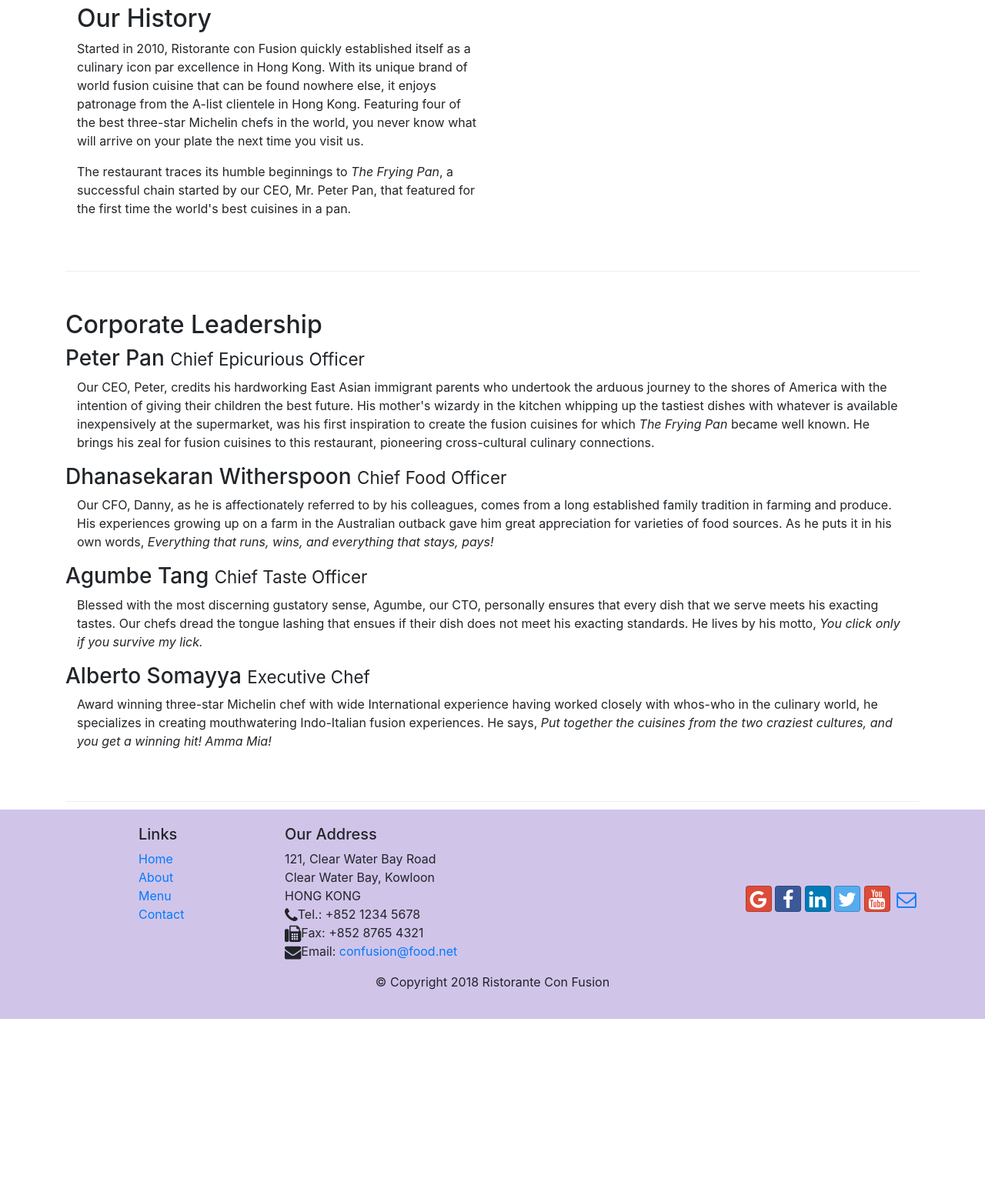
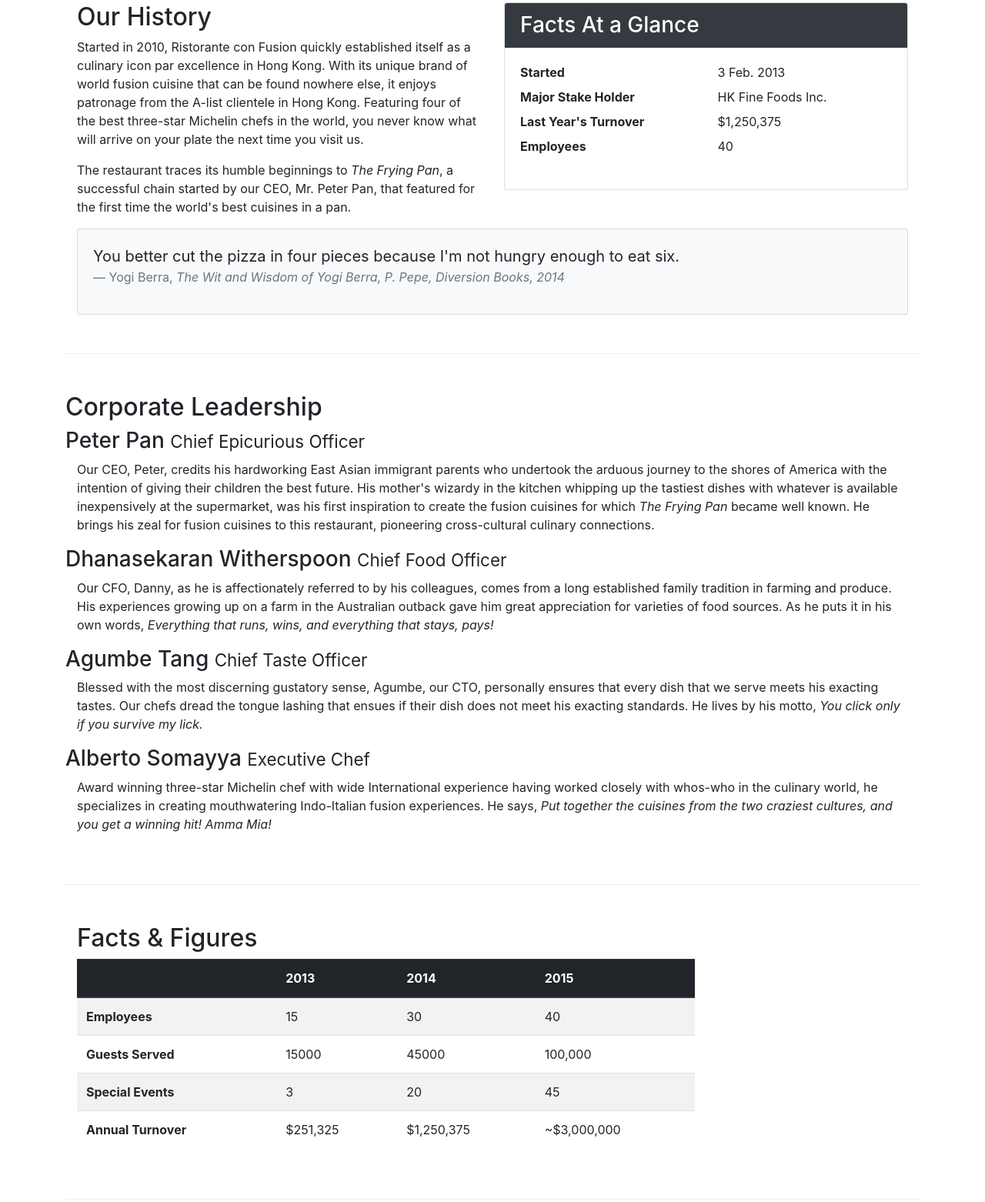
Before and after one commit to lucassf/WEB-Full-Stack-Course, a website: page aboutus.html in a window 1280 px wide. Shown: the part 462-2024 px from the top of the page at 77% size. Before the commit the page ends 1796 px from the top, so only its background shows below. Drawn offline with nearby package versions, Linux system fonts and the light colour scheme.

Commit message:
Added logo + card+ table

```diff
--- a/aboutus.html
+++ b/aboutus.html
@@ -34,7 +34,8 @@
                                 class="fa fa-info fa-lg"></span> About</a></li>
                     <li class="nav-item"><a class="nav-link" href="#"><span class="fa fa-list fa-lg"></span> Menu</a>
                     </li>
-                    <li class="nav-item"><a class="nav-link" href="contactus.html"><span class="fa fa-address-card fa-lg"></span>
+                    <li class="nav-item"><a class="nav-link" href="contactus.html"><span
+                                class="fa fa-address-card fa-lg"></span>
                             Contact</a></li>
                 </ul>
             </div>
@@ -49,7 +50,8 @@
                     <p>We take inspiration from the World's best cuisines, and create a unique fusion experience. Our
                         lipsmacking creations will tickle your culinary senses!</p>
                 </div>
-                <div class="col-12 col-sm">
+                <div class="col-12 col-sm align-self-center">
+                    <img src="img/logo.png" class="img-fluid">
                 </div>
             </div>
         </div>
@@ -69,7 +71,7 @@
             </div>
         </div>
 
-        <div class="row row-content align-items-center">
+        <div class="row row-content">
             <div class="col-12 col-sm-6">
                 <h2>Our History</h2>
                 <p>Started in 2010, Ristorante con Fusion quickly established itself as a culinary icon par excellence
@@ -80,7 +82,33 @@
                 <p>The restaurant traces its humble beginnings to <em>The Frying Pan</em>, a successful chain started by
                     our CEO, Mr. Peter Pan, that featured for the first time the world's best cuisines in a pan.</p>
             </div>
-            <div class="col-12 col-sm-6">
+            <div class="col-sm">
+                <div class="card">
+                    <h3 class="card-header bg-dark text-white">Facts At a Glance</h3>
+                    <div class="card-body">
+                        <dl class="row">
+                            <dt class="col-6">Started</dt>
+                            <dd class="col-6">3 Feb. 2013</dd>
+                            <dt class="col-6">Major Stake Holder</dt>
+                            <dd class="col-6">HK Fine Foods Inc.</dd>
+                            <dt class="col-6">Last Year's Turnover</dt>
+                            <dd class="col-6">$1,250,375</dd>
+                            <dt class="col-6">Employees</dt>
+                            <dd class="col-6">40</dd>
+                        </dl>
+                    </div>
+                </div>
+            </div>
+            <div class="col-12">
+                <div class="card card-body bg-light">
+                    <blockquote class="blockquote">
+                        <p class="mb-0">You better cut the pizza in four pieces because I'm not hungry enough to eat
+                            six.</p>
+                        <footer class="blockquote-footer">Yogi Berra, <cite title="Source Title">The Wit and Wisdom of
+                                Yogi Berra,
+                                P. Pepe, Diversion Books, 2014</cite></footer>
+                    </blockquote>
+                </div>
             </div>
         </div>
 
@@ -112,6 +140,50 @@
                     mouthwatering Indo-Italian fusion experiences. He says, <em>Put together the cuisines from the two
                         craziest cultures, and you get a winning hit! Amma Mia!</em></p>
             </div>
+        </div>
+        <div class="row row-content">
+            <div class="col-12 col-sm-9">
+                <h2>Facts &amp; Figures</h2>
+                <div class="table-responsive">
+                    <table class="table table-striped">
+                        <thead class="thead-dark">
+                            <tr>
+                                <th>&nbsp;</th>
+                                <th>2013</th>
+                                <th>2014</th>
+                                <th>2015</th>
+                            </tr>
+                        </thead>
+                        <tbody>
+                            <tr>
+                                <th>Employees</th>
+                                <td>15</td>
+                                <td>30</td>
+                                <td>40</td>
+                            </tr>
+                            <tr>
+                                <th>Guests Served</th>
+                                <td>15000</td>
+                                <td>45000</td>
+                                <td>100,000</td>
+                            </tr>
+                            <tr>
+                                <th>Special Events</th>
+                                <td>3</td>
+                                <td>20</td>
+                                <td>45</td>
+                            </tr>
+                            <tr>
+                                <th>Annual Turnover</th>
+                                <td>$251,325</td>
+                                <td>$1,250,375</td>
+                                <td>~$3,000,000</td>
+                            </tr>
+                        </tbody>
+                    </table>
+                </div>
+            </div>
+            <div class="col-12 col-sm-3"></div>
         </div>
 
     </div>
```
Also changed, not shown: contactus.html (+2 -1 lines), index.html (+2 -1 lines), img/alberto.png (added), img/buffet.png (added), img/logo.png (added), img/uthappizza.png (added).
